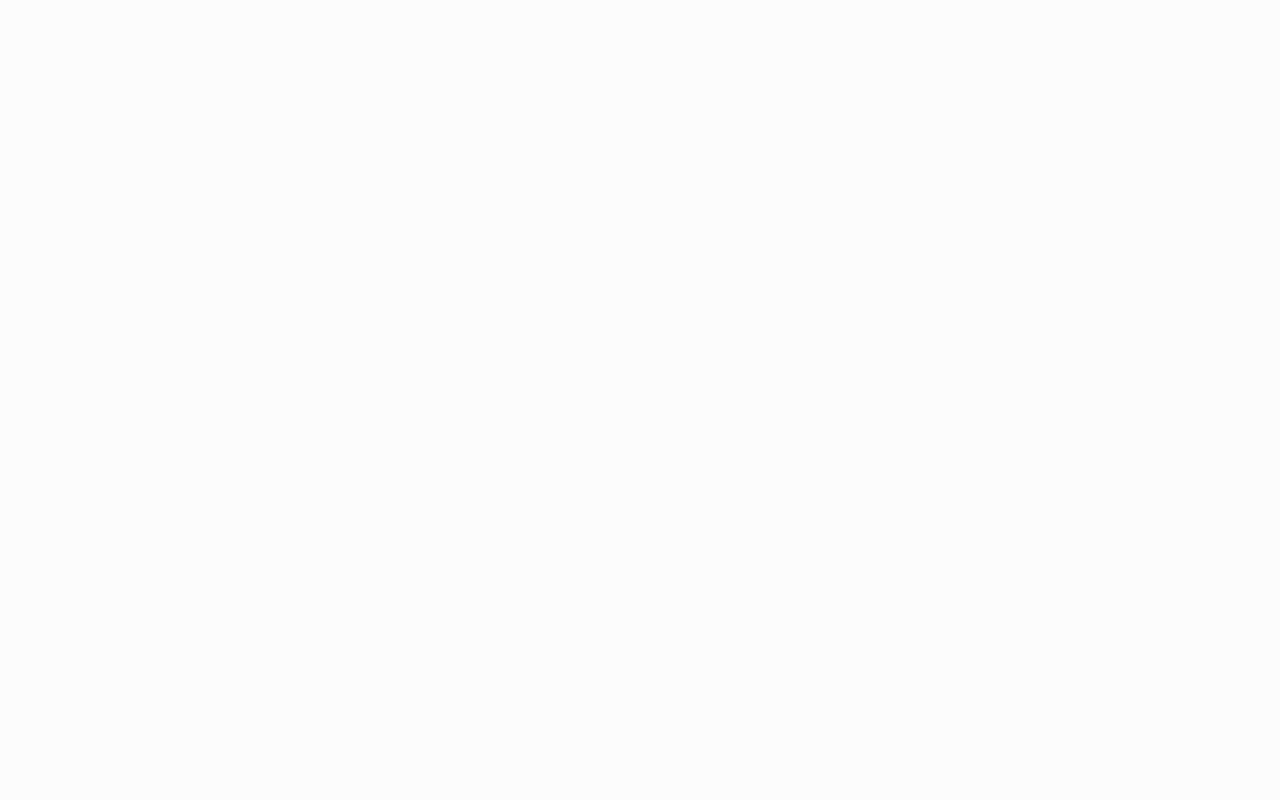
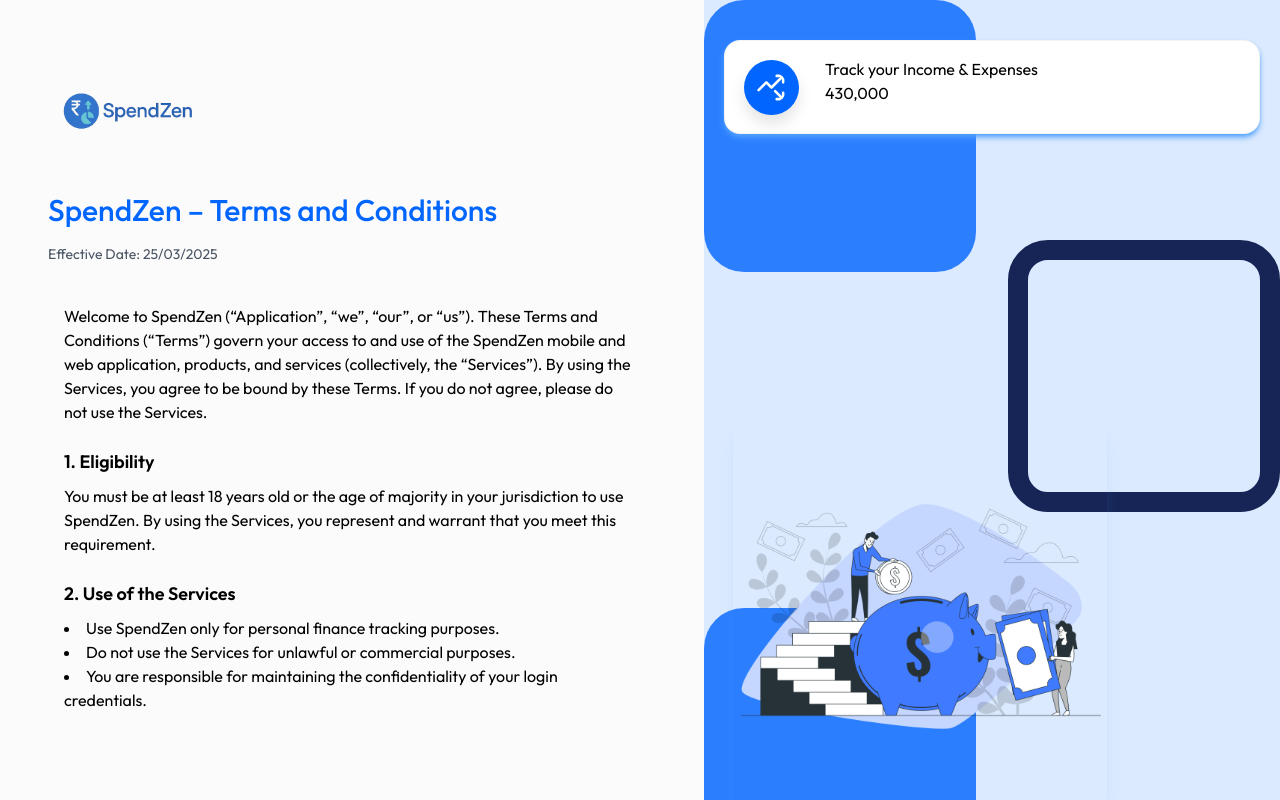
Before and after one commit to Sowmiya1999/spend-zen, a React (Vite) app in the folder FrontEnd/spend-zen/: page /termsAndConditions in a window 1280 px wide. Before the commit this address had no page. Built offline with nearby package versions, Linux system fonts and the light colour scheme.

Commit message:
signup page UI finished

```diff
--- a/FrontEnd/spend-zen/src/App.jsx
+++ b/FrontEnd/spend-zen/src/App.jsx
@@ -6,6 +6,7 @@
 import Income from './pages/dashboard/Income';
 import Expense from './pages/dashboard/Expense';
 import Home from './pages/dashboard/Home';
+import TermsAndConditions from './components/inputs/TermsAndConditions';
 
 const App = () => {
   return (
@@ -18,7 +19,7 @@
         <Route path='/dashboard' element={<Home/>}/>
         <Route path='/income' element={<Income/>}/>
         <Route path='/expense' element={<Expense/>}/>
-
+        <Route path='/termsAndConditions' element={<TermsAndConditions/>}/>
       </Routes>
 
     </Router>
--- a/FrontEnd/spend-zen/src/components/inputs/ProfilePhotoSelector.jsx
+++ b/FrontEnd/spend-zen/src/components/inputs/ProfilePhotoSelector.jsx
@@ -1,30 +1,30 @@
-import { ImagePlusIcon, UserPlusIcon, UserRoundPlusIcon } from 'lucide-react';
+import {  UserRoundPlusIcon } from 'lucide-react';
 import React, { useRef, useState } from 'react'
-import {LuUser, LuUpload, LuTrash} from 'react-icons/lu'
+import { LuTrash} from 'react-icons/lu'
 
 const ProfilePhotoSelector = ({image, setProfilePic}) => {
-    const inputRef = useRef(null)
+    const inputRef = useRef(null) // used for creating reference of input
     const [previewUrl, setPreviewUrl] = useState(null);
 
     const handleImageChange = (e) =>{
         const file = e.target.files[0];
 
         if(file){
-            setPreviewUrl(file)
+        const preview = URL.createObjectURL(file); // this creates a temp
+        setPreviewUrl(preview);
+        setProfilePic(preview);
         }
+        e.target.value='';
 
-        const preview = URL.createObjectURL(file);
-        setPreviewUrl(preview);
-        setProfilePic(previewUrl)
     }
 
-    const handleRemoveImage = () =>{
+    const handleRemoveImage = (e) =>{
         setProfilePic(null);
-        setPreviewUrl(null)
+        setPreviewUrl(null);
     }
 
     const onChooseFile = () =>{
-        inputRef.current.click();
+        inputRef.current.click() // used for triggering file picker programmatically
 
     }
   return (
--- /dev/null
+++ b/FrontEnd/spend-zen/src/components/inputs/TermsAndConditions.jsx
@@ -0,0 +1,79 @@
+import React from 'react'
+import AuthLayout from '../layouts/AuthLayout'
+
+const TermsAndConditions = () => {
+  return (
+    <AuthLayout>
+         <h1 className='grid lg:grid-cols-1 sm:grid-cols-2 text-3xl text-primary font-medium mb-4'>
+          SpendZen – Terms and Conditions
+        </h1>
+          <p className='text-sm text-gray-600 mb-6'>Effective Date: 25/03/2025</p>
+      <div className='w-[45%] lg:w-[90%] sm:w-[60%]  h-[430px] overflow-y-auto p-4'>
+
+
+
+        <p className='mb-4'>
+          Welcome to SpendZen (“Application”, “we”, “our”, or “us”). These Terms and Conditions (“Terms”) govern your access to and use of the SpendZen mobile and web application, products, and services (collectively, the “Services”). By using the Services, you agree to be bound by these Terms. If you do not agree, please do not use the Services.
+        </p>
+
+        <h2 className='text-lg font-semibold mt-6 mb-2'>1. Eligibility</h2>
+        <p className='mb-4'>
+          You must be at least 18 years old or the age of majority in your jurisdiction to use SpendZen. By using the Services, you represent and warrant that you meet this requirement.
+        </p>
+
+        <h2 className='text-lg font-semibold mt-6 mb-2'>2. Use of the Services</h2>
+        <ul className='list-disc list-inside mb-4'>
+          <li>Use SpendZen only for personal finance tracking purposes.</li>
+          <li>Do not use the Services for unlawful or commercial purposes.</li>
+          <li>You are responsible for maintaining the confidentiality of your login credentials.</li>
+          <li>Do not misuse or attempt to hack, copy, or reverse engineer the application.</li>
+        </ul>
+
+        <h2 className='text-lg font-semibold mt-6 mb-2'>3. Account and Data</h2>
+        <ul className='list-disc list-inside mb-4'>
+          <li>You are responsible for all activities under your account.</li>
+          <li>SpendZen does not access your bank accounts. All manually entered or imported data is stored securely.</li>
+          <li>You agree that all data you provide is accurate and not misleading.</li>
+        </ul>
+
+        <h2 className='text-lg font-semibold mt-6 mb-2'>4. Privacy</h2>
+        <p className='mb-4'>
+          Your privacy is important to us. Our use of your information is governed by our <strong>Privacy Policy</strong>, which you should review separately. [Insert link to privacy policy]
+        </p>
+
+        <h2 className='text-lg font-semibold mt-6 mb-2'>5. Subscription and Payment (if applicable)</h2>
+        <ul className='list-disc list-inside mb-4'>
+          <li>Some features may require a paid subscription.</li>
+          <li>Prices, billing cycles, and refund policies will be communicated during the purchase process.</li>
+        </ul>
+
+        <h2 className='text-lg font-semibold mt-6 mb-2'>6. Intellectual Property</h2>
+        <p className='mb-4'>
+          The SpendZen name, logo, and all content (excluding user-generated content) are our intellectual property, protected by applicable laws. You may not reproduce or redistribute any part of SpendZen without written permission.
+        </p>
+
+        <h2 className='text-lg font-semibold mt-6 mb-2'>7. Disclaimer of Warranties</h2>
+        <p className='mb-4'>
+          SpendZen is provided “as is” and “as available.” We make no guarantees regarding accuracy, reliability, or availability. Use the app at your own risk.
+        </p>
+
+        <h2 className='text-lg font-semibold mt-6 mb-2'>8. Limitation of Liability</h2>
+        <p className='mb-4'>
+          We are not liable for any direct, indirect, incidental, or consequential damages resulting from your use of SpendZen, including but not limited to financial losses, data loss, or system failures.
+        </p>
+
+        <h2 className='text-lg font-semibold mt-6 mb-2'>9. Termination</h2>
+        <p className='mb-4'>
+          We reserve the right to suspend or terminate your access to the Services at any time if you violate these Terms or engage in harmful behavior.
+        </p>
+
+        <h2 className='text-lg font-semibold mt-6 mb-2'>10. Changes to Terms</h2>
+        <p className='mb-4'>
+          We may update these Terms periodically. We will notify you of any changes via the app or email. Continued use of the Services implies acceptance of the revised Terms.
+        </p>
+      </div>
+    </AuthLayout>
+  )
+}
+
+export default TermsAndConditions
--- a/FrontEnd/spend-zen/src/pages/Auth/SignUp.jsx
+++ b/FrontEnd/spend-zen/src/pages/Auth/SignUp.jsx
@@ -10,6 +10,7 @@
   const [fullName, setFullName] = useState("");
   const [email, setEmail] = useState("");
   const [password, setPassword] = useState("");
+  const [termsAccepted, setTermsAccepted] = useState(false);
 
   const [error, setError] = useState("");
 
@@ -18,16 +19,29 @@
 
   const handleSignUp = (e) => {
     e.preventDefault();
-     if(!validateEmail(email)){
+
+            if(!fullName){
+              setError("Please enter your fullName");
+              return;
+            }
+
+            if(!validateEmail(email)){
                 setError("Please Enter a valid Email Address");
                 return;
             }
+
 
             if(!password || password.length<8){
                 setError("Please provide valid password");
                 return;
             }
 
+            if(!termsAccepted){
+              setError("Please accept the terms and conditions");
+              return
+            }
+          setError(null);
+      //  alert("signup")
   };
   return (
     <AuthLayout>
@@ -65,6 +79,18 @@
               placeholder="Enter your password"
               onChange={({ target }) => setPassword(target.value)}
             />
+          <div>
+              <input
+           value={termsAccepted}
+           onChange={() => setTermsAccepted(!termsAccepted)}
+           type="checkbox"
+           className=""
+           />
+          <span className="ml-2">I have read and accepted the </span>
+          <br/>
+            <Link to="/termsAndConditions" target="_blank" className="ml-5 text-primary underline">Terms & Conditions</Link>
+          </div>
+
             {/* </div> */}
             </div>
               {error && <p className="text-red-500 text-sm">{error}</p>}
```
